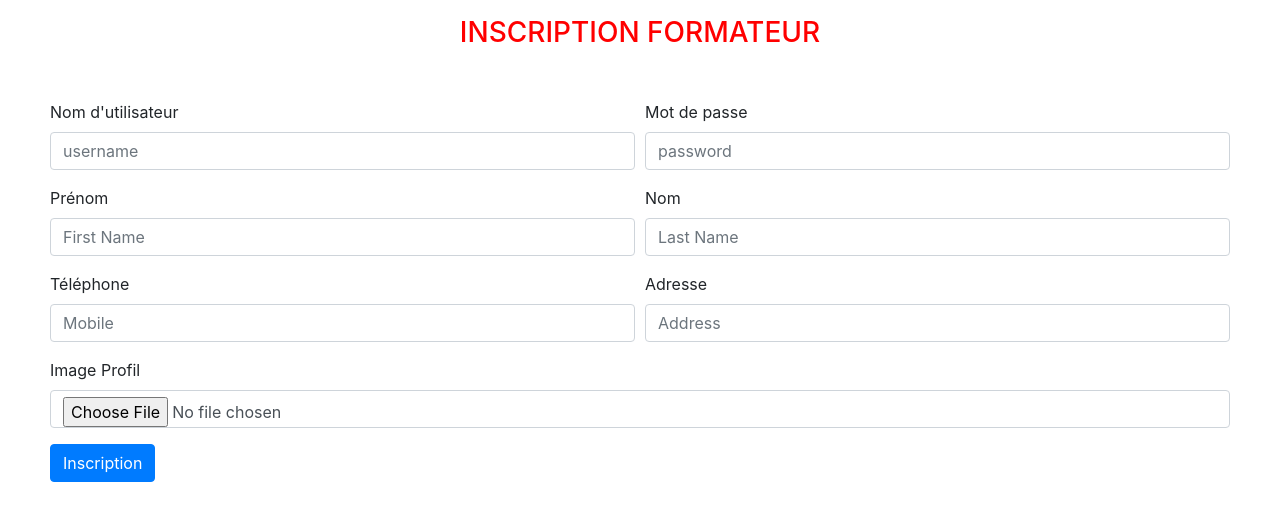
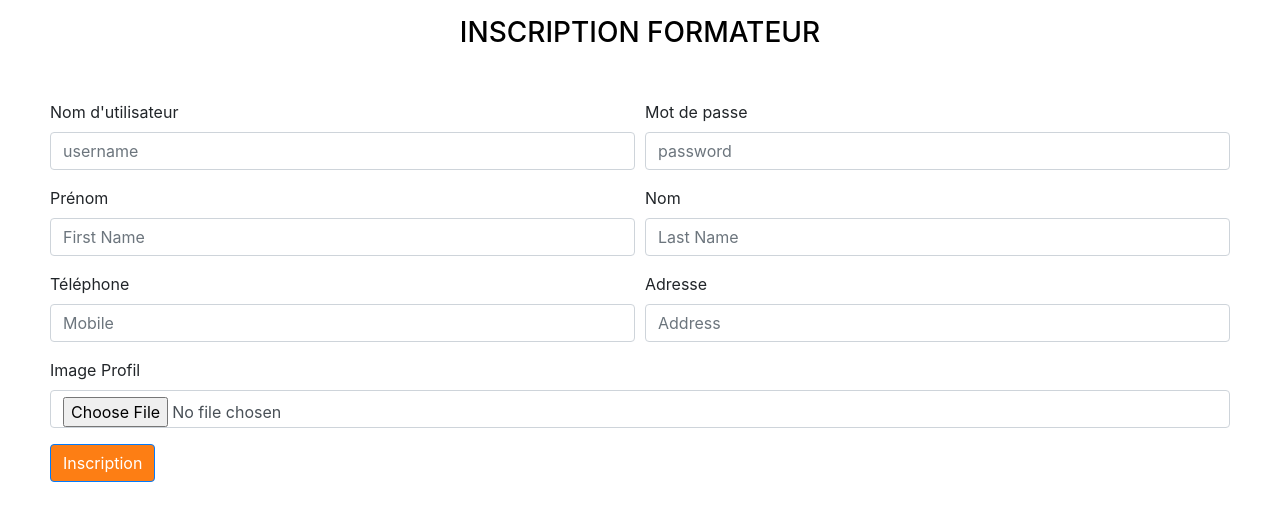
Before and after one commit to amaninoblesse/prepait-quiz2022, a Django app: page /teacher/teachersignup in a window 1280 px wide. Shown: the part 56-577 px from the top of the page. Run offline with Django 3.2, Linux system fonts and the light colour scheme; some libraries are stand-ins or nearby versions.

Commit message:
Quiz Design

```diff
--- a/templates/teacher/teachersignup.html
+++ b/templates/teacher/teachersignup.html
@@ -2,15 +2,16 @@
 {% load widget_tweaks %}
 <html lang="en" dir="ltr">
   <head>
-    <meta charset="utf-8">
-    <style>
+    <meta name="viewport" content="width=device-width, initial-scale=1, shrink-to-fit=no">
 
-        form{
-           margin: 50px;
+    <style media="screen" charset="utf-8">
 
-        }
+          form{
+             margin: 50px;
 
-    </style>
+          }
+
+      </style>
   </head>
   <body>
     {% include "quiz/navbar.html" %}
@@ -18,7 +19,7 @@
 
 
 <br><br><br>
-<h3 style="text-align: center;color: red;">INSCRIPTION FORMATEUR</h3>
+<h3 style="text-align: center;color: black;">INSCRIPTION FORMATEUR</h3>
 <form method="POST" autocomplete="off" enctype="multipart/form-data">
     {% csrf_token %}
     <div class="form-row">
@@ -63,7 +64,7 @@
       </div>
 
 
-    <button type="submit" class="btn btn-primary">Inscription</button>
+    <button type="submit" class="btn btn-primary" style="background-color: #fd7e14;">Inscription</button>
   </form>
 
 
```
Also changed, not shown: templates/student/studentlogin.html (+11 -5 lines), templates/student/studentsignup.html (+5 -4 lines), templates/teacher/teacherlogin.html (+10 -5 lines).
